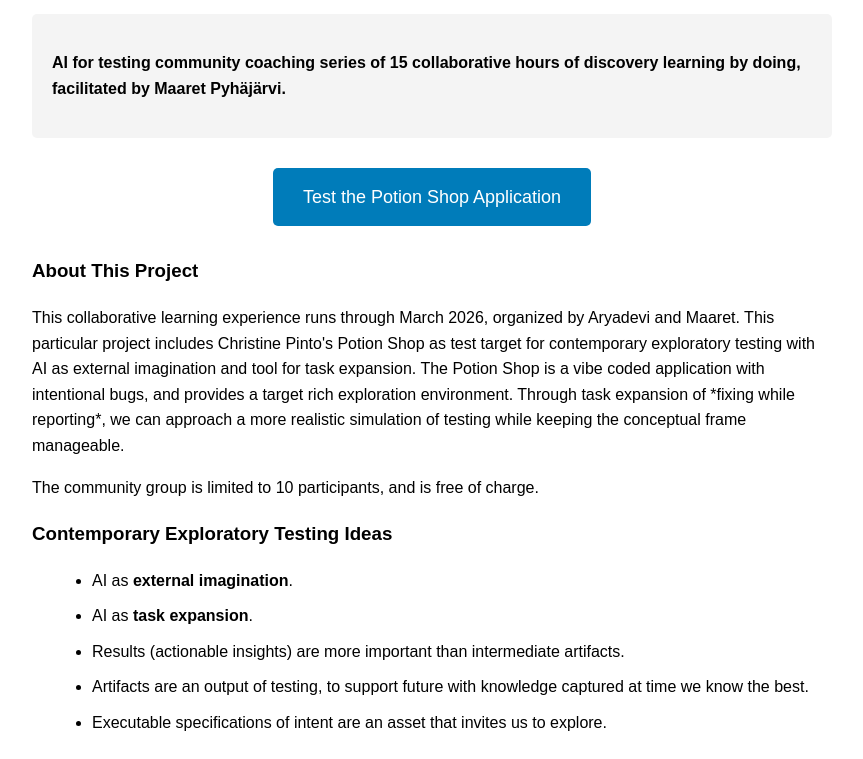
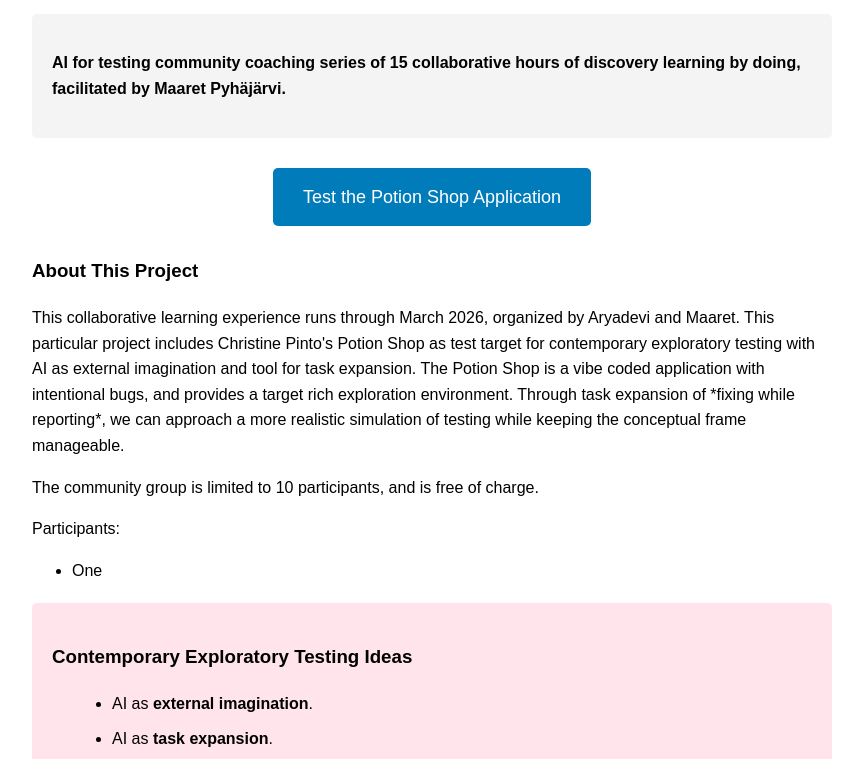
Before and after one commit to QE-at-CGI-FI/cet-with-ai, a plain HTML site: page index.html in a window 1280 px wide. Shown: the part 168-927 px from the top of the page, without its empty margins (208-1071 px from the left). Drawn offline with Linux system fonts and the light colour scheme.

Commit message:
Add ideas section and participant list to project description

```diff
--- a/index.html
+++ b/index.html
@@ -18,6 +18,12 @@
         }
         .description {
             background-color: #f4f4f4;
+            padding: 20px;
+            border-radius: 5px;
+            margin: 20px 0;
+        }
+        .ideas-section {
+            background-color: #ffe4ec;
             padding: 20px;
             border-radius: 5px;
             margin: 20px 0;
@@ -66,9 +72,14 @@
            </p>
 
         <p>The community group is limited to 10 participants, and is free of charge. </p>
+
+        <p>Participants:</p>
+        <ul>
+            <li>One</li>
+        </ul>
     </div>
 
-    <div>
+    <div class="ideas-section">
         <h3>Contemporary Exploratory Testing Ideas</h3>
         <ul style="margin-left: 20px;">
             <li style="margin-bottom: 10px;">AI as <strong>external imagination</strong>.</li>
```
